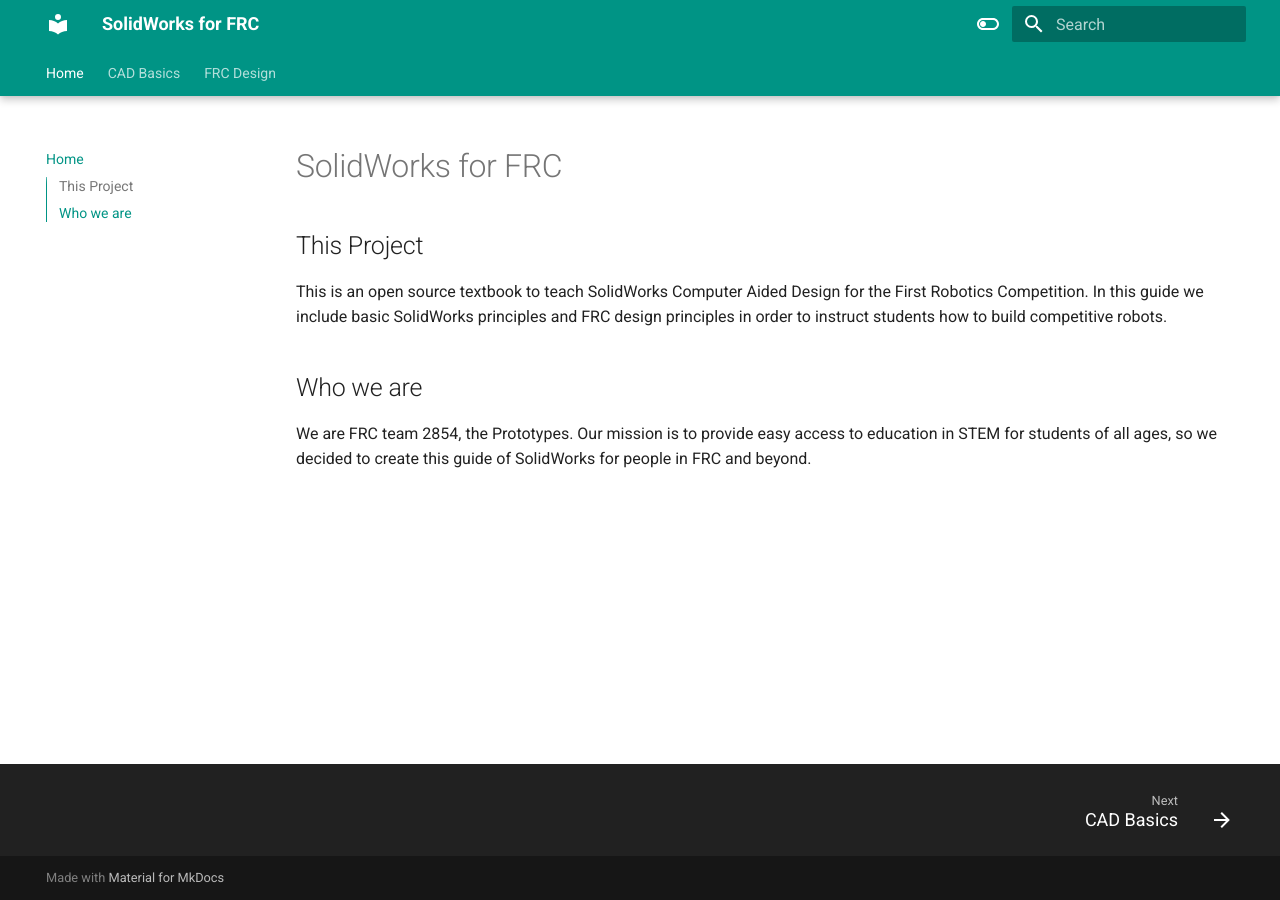
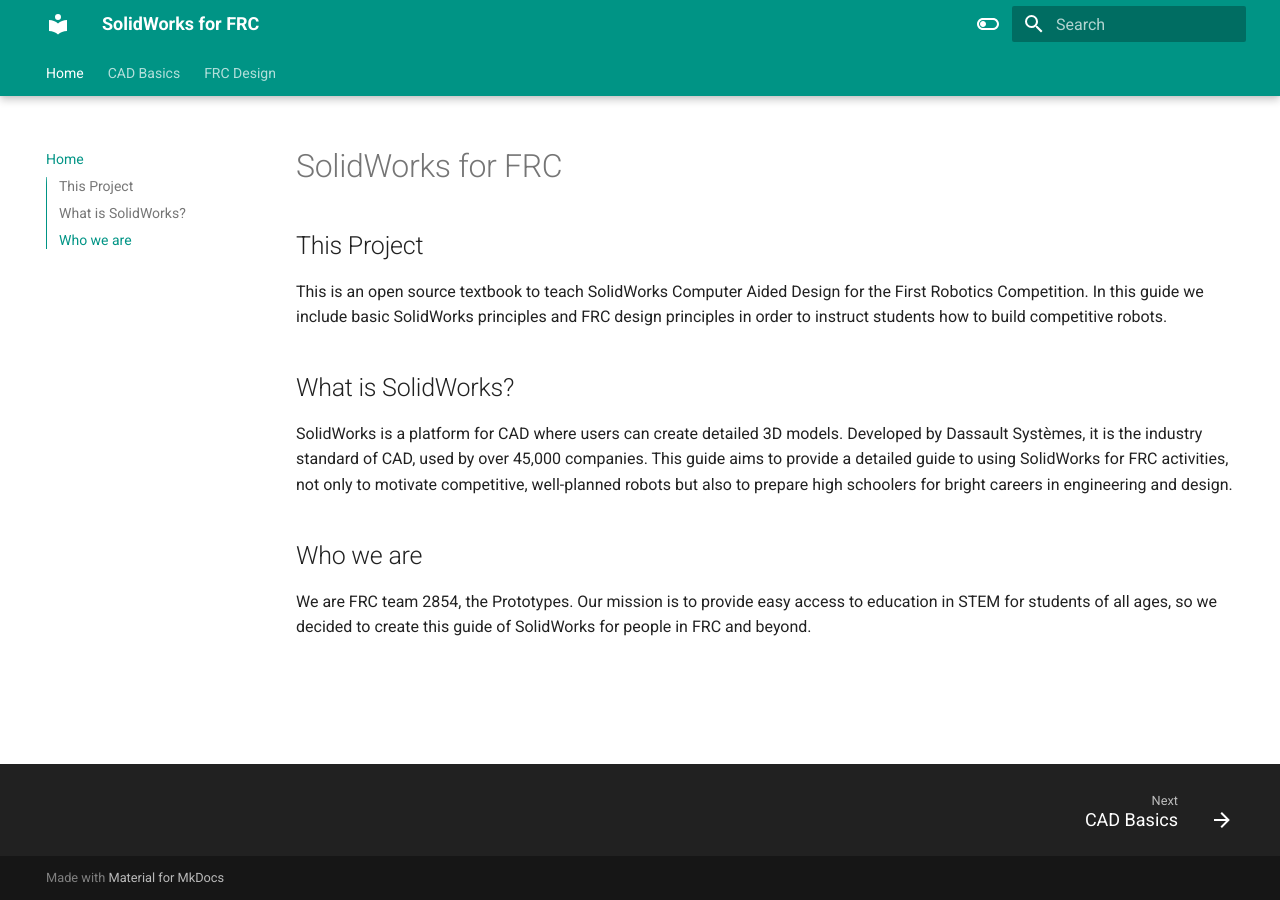
Before and after one commit to mihirgarg01/Solidworks-With-FRC, an MkDocs documentation site: the page built from docs/index.md, in a window 1280 px wide. Built offline with MkDocs 1.6.1 and Material for MkDocs 9.7.7, drawn with Linux system fonts in a browser that asks for light colours.

Commit message:
SolidWorks best

```diff
--- a/docs/index.md
+++ b/docs/index.md
@@ -4,6 +4,10 @@
 
 This is an open source textbook to teach SolidWorks Computer Aided Design for the First Robotics Competition. In this guide we include basic SolidWorks principles and FRC design principles in order to instruct students how to build competitive robots.
 
+## What is SolidWorks?
+
+SolidWorks is a platform for CAD where users can create detailed 3D models. Developed by Dassault Systèmes, it is the industry standard of CAD, used by over 45,000 companies. This guide aims to provide a detailed guide to using SolidWorks for FRC activities, not only to motivate competitive, well-planned robots but also to prepare high schoolers for bright careers in engineering and design.
+
 ## Who we are
 
 We are FRC team 2854, the Prototypes. Our mission is to provide easy access to education in STEM for students of all ages, so we decided to create this guide of SolidWorks for people in FRC and beyond.
```
